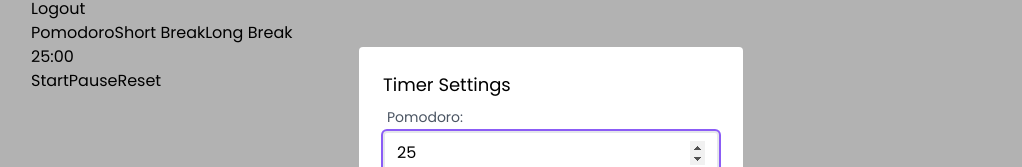
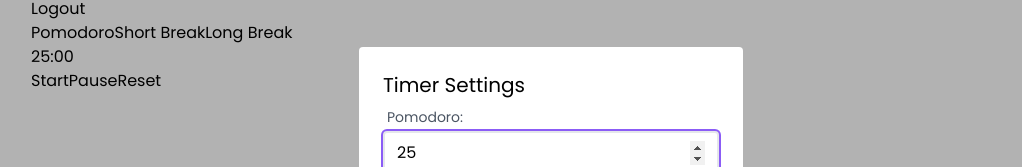
Before and after one commit to VitaliaSvirskaja/pomodoro, a React (Vite) app: page / in a window 1280 px wide. Both pictures are taken after a click on the picture 977 px from the left and 112 px from the top of the page. Shown: the part 163-330 px from the top of the page, without its empty margins (89-1111 px from the left). Built offline with nearby package versions, Linux system fonts and the light colour scheme; no server answers.

Commit message:
increased dialog title

```diff
--- a/src/components/TimerSettingsDialog.tsx
+++ b/src/components/TimerSettingsDialog.tsx
@@ -56,7 +56,7 @@ export const TimerSettingsDialog = (props: Props) => {
       {/* Full screen container to center the dialog panel*/}
       <div className="fixed inset-0 flex items-center justify-center">
         <Dialog.Panel className="mx-auto flex w-full max-w-sm flex-col gap-2 rounded bg-white p-6">
-          <Dialog.Title className="text-lg font-medium">
+          <Dialog.Title className="text-xl font-medium">
             Timer Settings
           </Dialog.Title>
           <form
```
